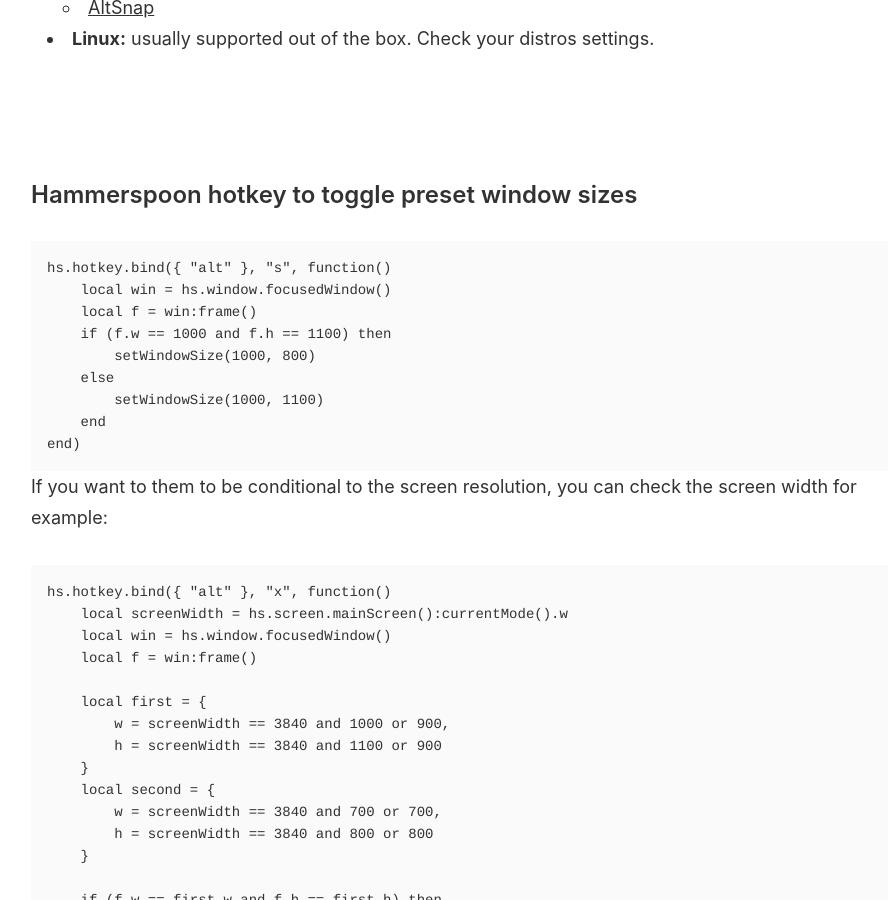
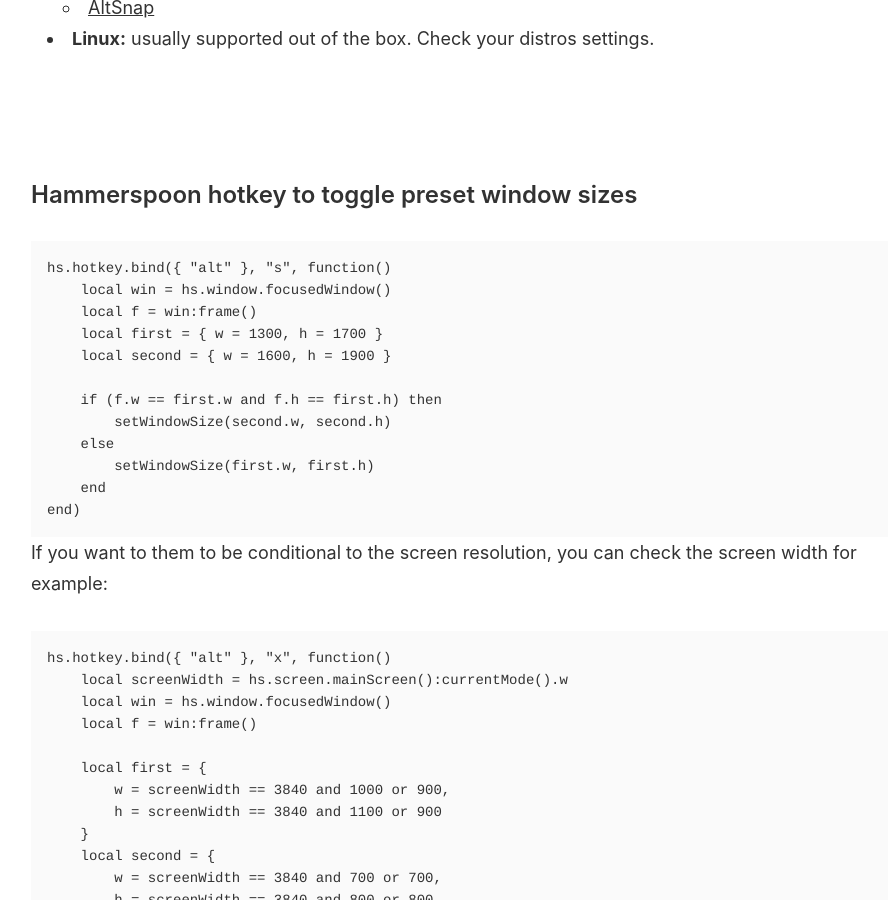
Before and after one commit to joonakeskitalo/joonakeskitalo.github.io, a Jekyll site: the page built from _posts/2024-06-14-Useful-things.md, in a window 1280 px wide and 900 px high, scrolled down 4547 px. Shown: the whole window, without its empty margins (175-1063 px from the left). Built offline with Jekyll 4.4.1, drawn with Linux system fonts in a browser that asks for light colours.

Commit message:
feat: update example script snippet

````diff
--- a/_posts/2024-06-14-Useful-things.md
+++ b/_posts/2024-06-14-Useful-things.md
@@ -160,10 +160,13 @@
 hs.hotkey.bind({ "alt" }, "s", function()
     local win = hs.window.focusedWindow()
     local f = win:frame()
-    if (f.w == 1000 and f.h == 1100) then
-        setWindowSize(1000, 800)
+    local first = { w = 1300, h = 1700 }
+    local second = { w = 1600, h = 1900 }
+
+    if (f.w == first.w and f.h == first.h) then
+        setWindowSize(second.w, second.h)
     else
-        setWindowSize(1000, 1100)
+        setWindowSize(first.w, first.h)
     end
 end)
 ```
````
